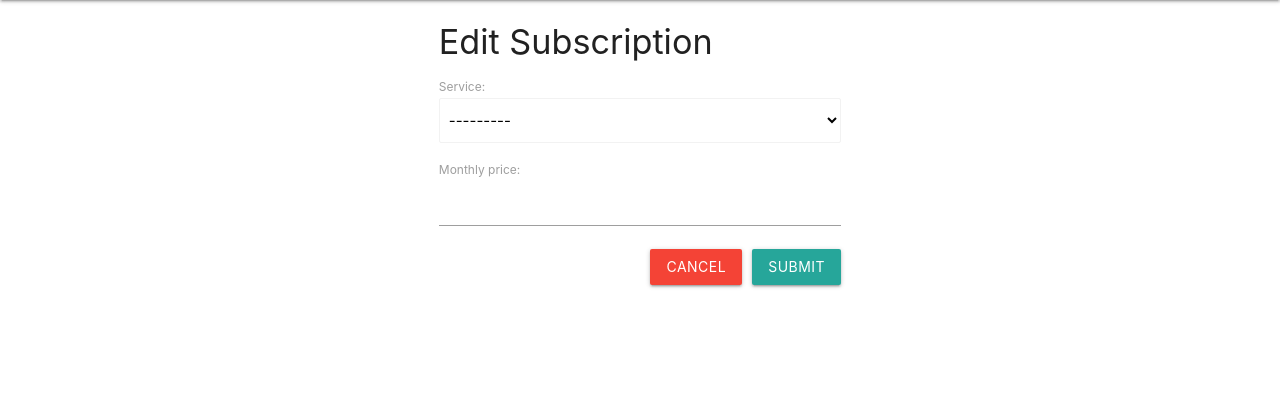
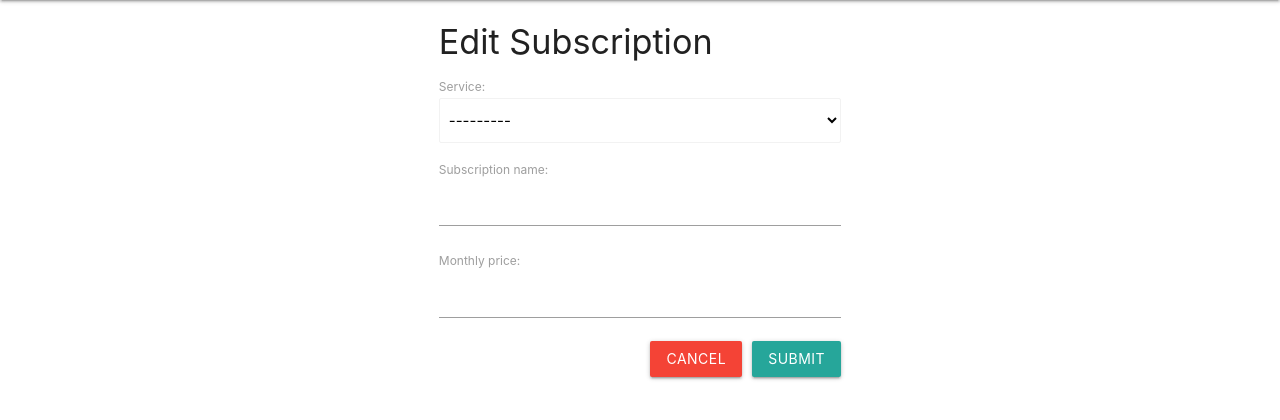
Before and after one commit to andersganander/Subscription_manager, a Django app: page /subscriptions/add/ in a window 1280 px wide. Shown: the part 64-484 px from the top of the page. Run offline with Django 5.2, Linux system fonts and the light colour scheme; data that the repository does not hold is empty.

Commit message:
USER STORY: Add custom service name for subscription #50

```diff
--- a/subscriptions/forms.py
+++ b/subscriptions/forms.py
@@ -5,9 +5,10 @@ class SubscriptionForm(forms.ModelForm):
 
     class Meta:
         model = Subscription
-        fields = 'service', 'monthly_price'
+        fields = 'service', 'subscription_name', 'monthly_price'
         widgets = {
            'service': forms.Select(attrs={'class': 'browser-default'}),
+           'subscription_name': forms.TextInput(attrs={'class': 'validate'}),
            'monthly_price': forms.NumberInput(attrs={'class': 'validate'}),
         }
 
@@ -24,8 +25,9 @@ class SubscriptionEditForm(forms.ModelForm):
     class Meta:
 
         model = Subscription
-        fields = ['active', 'monthly_price', 'subscription_category', 'notes', 'reminder_date', 'reminder_notes' ]
+        fields = ['subscription_name','active', 'monthly_price', 'subscription_category', 'notes', 'reminder_date', 'reminder_notes' ]
         widgets = {
+            'subscription_name': forms.TextInput(attrs={'class': 'validate'}),
             'active': forms.Select(attrs={'class': 'browser-default'}, choices=[[True,'Yes'],[False,'No']]),
             'monthly_price': forms.NumberInput(attrs={'class': 'validate'}),
             'notes': forms.TextInput(attrs={'class': 'validate'}),
--- a/subscriptions/models.py
+++ b/subscriptions/models.py
@@ -13,6 +13,8 @@ class Subscription(models.Model):
         Service, on_delete=models.RESTRICT,
         related_name="subscription"
     )
+    subscription_name = models.CharField(max_length=100)
+
     subscriber = models.ForeignKey(
         User, on_delete = models.CASCADE,
         related_name="subscriptions"
@@ -27,8 +29,8 @@ class Subscription(models.Model):
 
 
     print(f"self.subscriber.username")
-    print(f"self.service.name")
+    print(f"self.service.subscription_name")
 
     def __str__(self):
-        return f"{self.subscriber.username} : {self.service.name}"
+        return f"{self.subscriber.username} : {self.subscription_name}"
         #return f"{self.name}"
--- a/subscriptions/templates/add_subscription.html
+++ b/subscriptions/templates/add_subscription.html
@@ -39,6 +39,7 @@
             const selectedPrice = servicesDict[selectedName];  // Gets the price using the service name as key
             console.log(selectedPrice);
             document.getElementById('id_monthly_price').value = selectedPrice || '';  // Updates the price text field
+            document.getElementById('id_subscription_name').value = selectedName || ''; // Updates the subscription name text field
         });
 
     </script>
--- a/subscriptions/templates/edit_subscription.html
+++ b/subscriptions/templates/edit_subscription.html
@@ -13,7 +13,7 @@
     <div class="row">
         <div class="col s12 m8 offset-m2 bottom">
             <div class="container">
-            <h5>Edit Subscription for {{ subscription.service.name}}</h5>
+            <h5>Edit Subscription for {{ subscription.subscription_name}}</h5>
 
 
             <form action="" method="post">
--- a/templates/base.html
+++ b/templates/base.html
@@ -103,8 +103,6 @@
             M.Collapsible.init(collapsibles);
             M.updateTextFields();
 
-            document.getElementById('id_password_helptext"').style.display = 'none';
-            document.getElementById('id_remember').style.display = 'none';
 
             document.querySelectorAll('.edit-btn').forEach(function(button) {
                 button.addEventListener('click', function() {
```
Also changed, not shown: subscriptions/templates/subscription_list.html (+6 -3 lines), subscriptions/migrations/0003_subscription_subscription_name.py (added).
